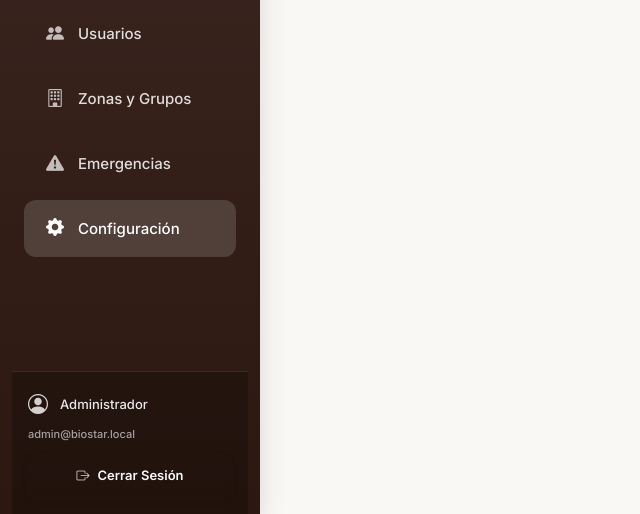
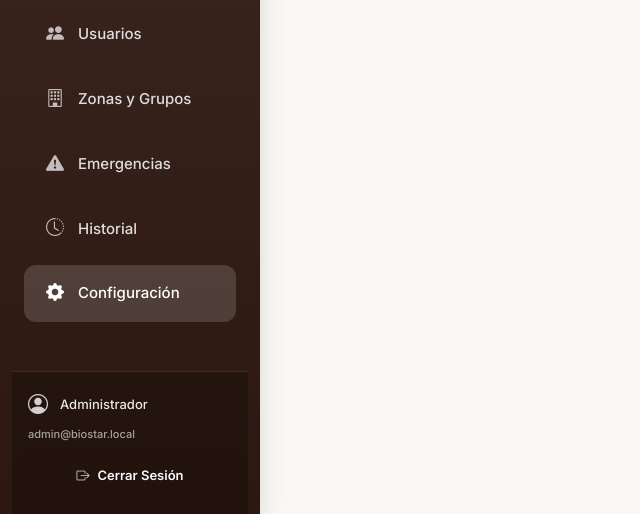
Before and after one commit to ezraidenn/DEBUGBI0, a Flask app: page /config/devices in a window 1280 px wide. Shown: the part 286-800 px from the top of the page, without its empty margins (0-640 px from the left). Run offline with Flask 3, Linux system fonts and the light colour scheme; a user stored in the database is signed in; parts of the project's set-up code (start-up, migrations or seed data) failed here and were passed over; some libraries are stand-ins or nearby versions.

Commit message:
Fix: Mostrar botón Emergencias e Historial a auditores en sidebar
PROBLEMA:
Usuario con permisos de auditor no veía botón de Emergencias en sidebar

CAUSA:
Botón estaba dentro de bloque {% if current_user.is_admin %}
Solo admin podía verlo

SOLUCIÓN:
Separar condiciones del sidebar:

SOLO ADMIN:
- Usuarios
- Zonas y Grupos

ADMIN O AUDITOR:
- Emergencias
- Historial

Ahora auditor puede:
 Ver botón Emergencias en sidebar
 Ver botón Historial en sidebar
 Crear emergencias
 Cerrar solo sus propias emergencias
 Exportar Excel
 No puede gestionar usuarios
 No puede gestionar zonas/grupos

```diff
--- a/webapp/templates/base.html
+++ b/webapp/templates/base.html
@@ -82,10 +82,18 @@
                             <span>Zonas y Grupos</span>
                         </a>
                     </li>
+                    {% endif %}
+                    {% if current_user.is_admin or current_user.is_auditor %}
                     <li class="nav-item">
                         <a class="nav-link {% if request.endpoint == 'emergency.emergency_page' %}active{% endif %}" href="{{ url_for('emergency.emergency_page') }}">
                             <i class="bi bi-exclamation-triangle-fill"></i>
                             <span>Emergencias</span>
+                        </a>
+                    </li>
+                    <li class="nav-item">
+                        <a class="nav-link {% if request.endpoint == 'emergency.history_page' %}active{% endif %}" href="{{ url_for('emergency.history_page') }}">
+                            <i class="bi bi-clock-history"></i>
+                            <span>Historial</span>
                         </a>
                     </li>
                     {% endif %}
```
